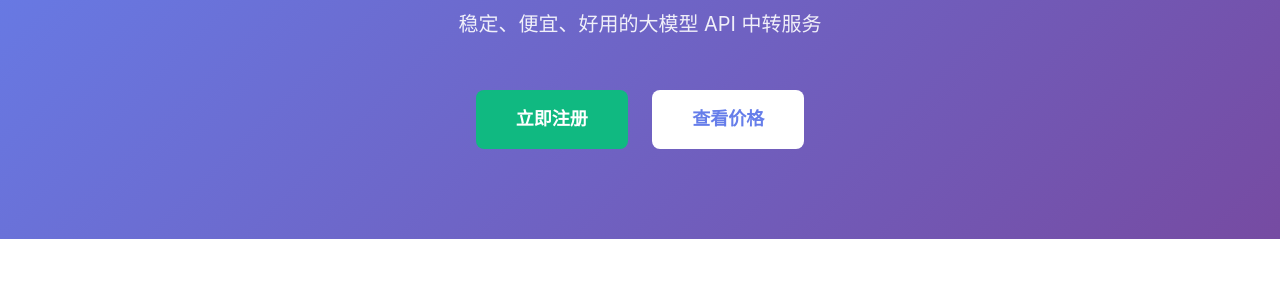
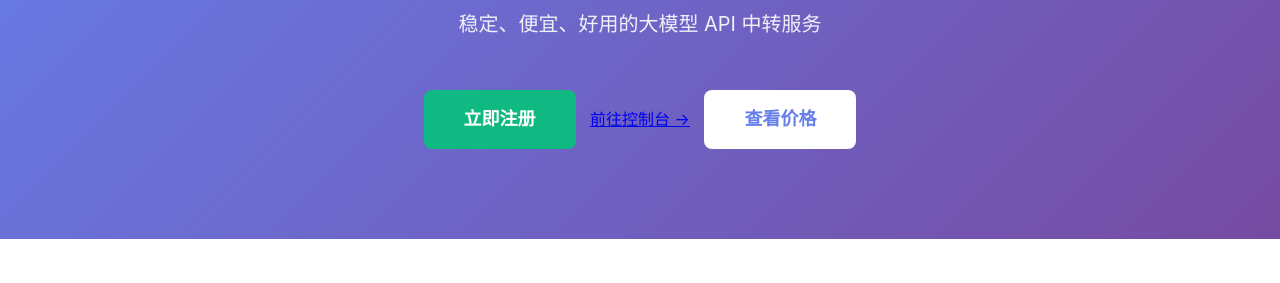
Before and after one commit to 1462181444-arch/ai-api-website, a website: page index.html in a window 1280 px wide. Shown: the part 169-452 px from the top of the page. Drawn offline with Linux system fonts and the light colour scheme.

Commit message:
Add console link to index.html

```diff
--- a/index.html
+++ b/index.html
@@ -137,6 +137,7 @@
         <h1>尚书科技 AI 开放平台</h1>
         <p>稳定、便宜、好用的大模型 API 中转服务</p>
         <a href="https://api.aisscoper.com/register" class="btn btn-primary">立即注册</a>
+        <a href="https://api-con.netlify.app/" target="_blank" class="btn-console">前往控制台 →</a>
         <a href="#pricing" class="btn">查看价格</a>
     </div>
 
```
